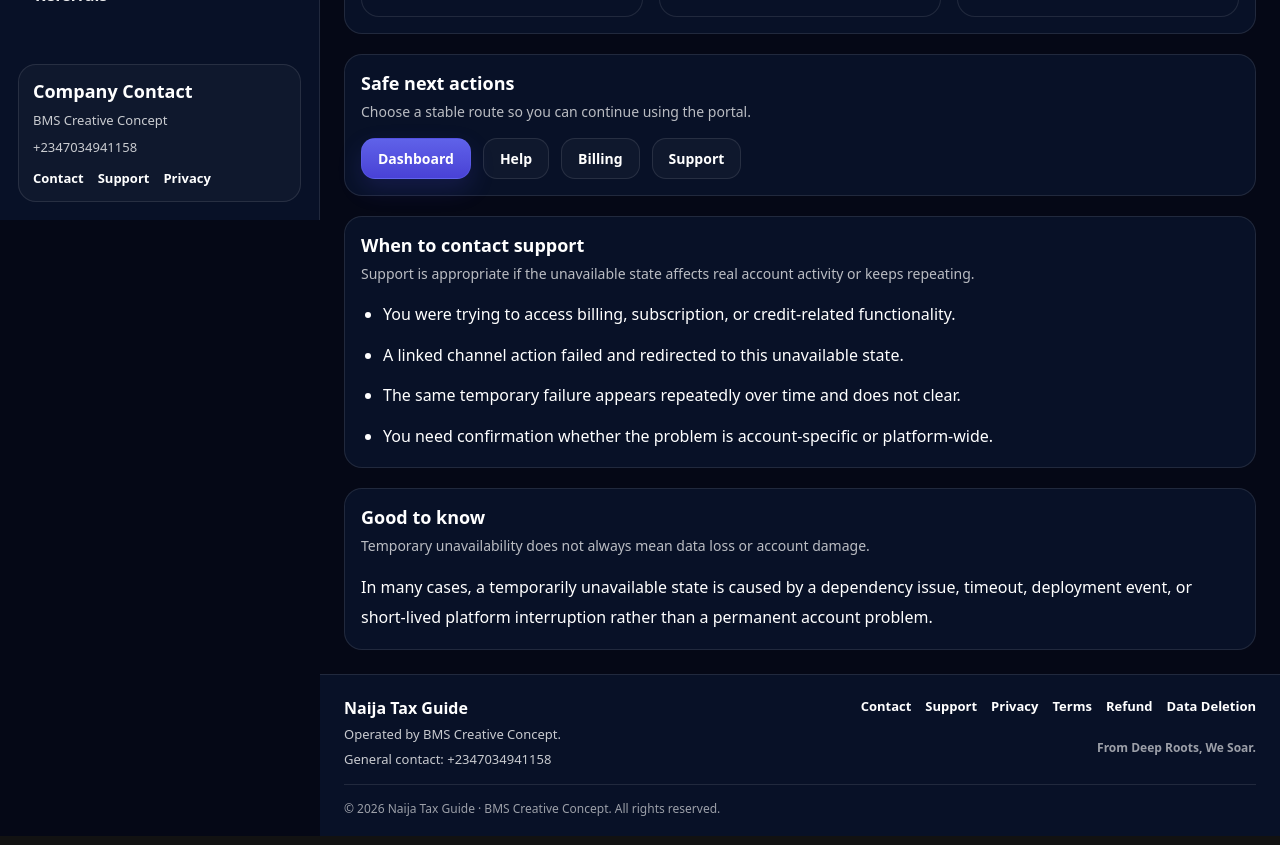
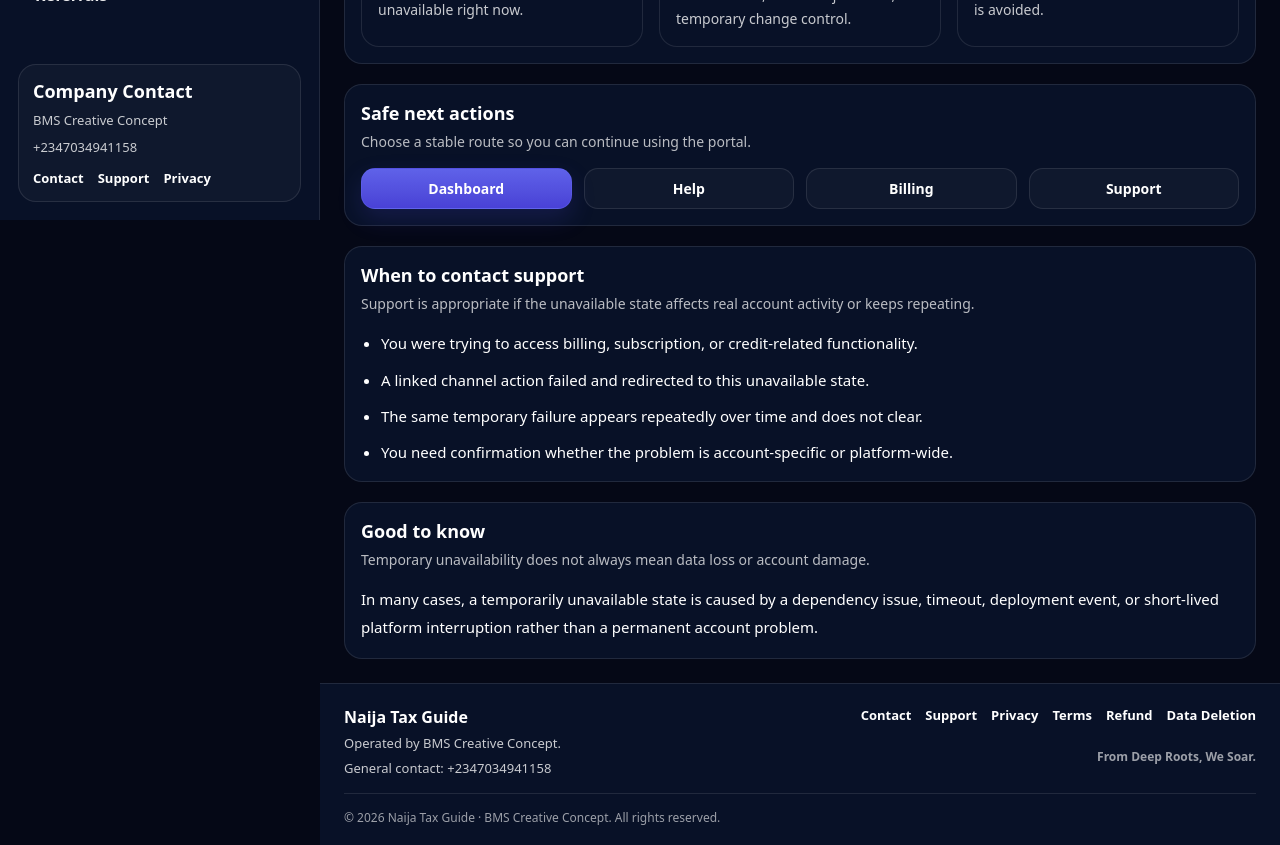
Before and after one commit to SirBM201/naija-tax-guide-frontend, a Next.js app: page /unavailable in a window 1280 px wide. Shown: the part 580-1425 px from the top of the page. Built offline with nearby package versions, Linux system fonts and the light colour scheme; no server answers; sample sign-in values are in the browser's storage.

Commit message:
Update page.tsx

```diff
--- a/app/unavailable/page.tsx
+++ b/app/unavailable/page.tsx
@@ -13,27 +13,29 @@ import { SectionStack } from "@/components/page-layout";
 function bodyStyle(): React.CSSProperties {
   return {
     display: "grid",
-    gap: 18,
+    gap: 16,
     color: "var(--text)",
-    fontSize: 16,
-    lineHeight: 1.9,
+    fontSize: 15,
+    lineHeight: 1.85,
+    minWidth: 0,
   };
 }
 
-function actionRowStyle(): React.CSSProperties {
+function actionGridStyle(): React.CSSProperties {
   return {
-    display: "flex",
+    display: "grid",
+    gridTemplateColumns: "repeat(auto-fit, minmax(180px, 1fr))",
     gap: 12,
-    flexWrap: "wrap",
-    alignItems: "center",
+    alignItems: "stretch",
   };
 }
 
 function infoGridStyle(): React.CSSProperties {
   return {
     display: "grid",
-    gridTemplateColumns: "repeat(auto-fit, minmax(240px, 1fr))",
+    gridTemplateColumns: "repeat(auto-fit, minmax(220px, 1fr))",
     gap: 16,
+    minWidth: 0,
   };
 }
 
@@ -42,38 +44,60 @@ function infoCardStyle(): React.CSSProperties {
     border: "1px solid var(--border)",
     borderRadius: 18,
     background: "var(--surface)",
-    padding: 18,
+    padding: 16,
     display: "grid",
     gap: 8,
+    minWidth: 0,
+    wordBreak: "break-word",
+    overflowWrap: "anywhere",
   };
 }
 
 function labelStyle(): React.CSSProperties {
   return {
-    fontSize: 13,
+    fontSize: 12,
     fontWeight: 800,
     color: "var(--text-muted)",
     textTransform: "uppercase",
     letterSpacing: 0.4,
     margin: 0,
+    wordBreak: "break-word",
   };
 }
 
 function valueStyle(): React.CSSProperties {
   return {
-    fontSize: 20,
+    fontSize: "clamp(20px, 4.5vw, 22px)",
     fontWeight: 900,
     color: "var(--text)",
     margin: 0,
+    lineHeight: 1.2,
+    wordBreak: "break-word",
+    overflowWrap: "anywhere",
   };
 }
 
 function helperStyle(): React.CSSProperties {
   return {
-    fontSize: 15,
+    fontSize: 14,
     color: "var(--text-muted)",
     lineHeight: 1.7,
     margin: 0,
+    wordBreak: "break-word",
+    overflowWrap: "anywhere",
+  };
+}
+
+function listStyle(): React.CSSProperties {
+  return {
+    margin: 0,
+    paddingLeft: 20,
+    display: "grid",
+    gap: 10,
+    lineHeight: 1.75,
+    minWidth: 0,
+    wordBreak: "break-word",
+    overflowWrap: "anywhere",
   };
 }
 
@@ -85,14 +109,14 @@ export default function UnavailablePage() {
       title="Service Temporarily Unavailable"
       subtitle="The requested feature or page is currently unavailable. This may be caused by maintenance, provider interruption, or a temporary platform-side issue."
       actions={
-        <>
-          <button onClick={() => router.push("/dashboard")} style={shellButtonPrimary()}>
+        <div style={actionGridStyle()}>
+          <button onClick={() => router.push("/dashboard")} style={{ ...shellButtonPrimary(), width: "100%" }}>
             Go to Dashboard
           </button>
-          <button onClick={() => router.push("/support")} style={shellButtonSecondary()}>
+          <button onClick={() => router.push("/support")} style={{ ...shellButtonSecondary(), width: "100%" }}>
             Open Support
           </button>
-        </>
+        </div>
       }
     >
       <SectionStack>
@@ -139,17 +163,17 @@ export default function UnavailablePage() {
           title="Safe next actions"
           subtitle="Choose a stable route so you can continue using the portal."
         >
-          <div style={actionRowStyle()}>
-            <button onClick={() => router.push("/dashboard")} style={shellButtonPrimary()}>
+          <div style={actionGridStyle()}>
+            <button onClick={() => router.push("/dashboard")} style={{ ...shellButtonPrimary(), width: "100%" }}>
               Dashboard
             </button>
-            <button onClick={() => router.push("/help")} style={shellButtonSecondary()}>
+            <button onClick={() => router.push("/help")} style={{ ...shellButtonSecondary(), width: "100%" }}>
               Help
             </button>
-            <button onClick={() => router.push("/billing")} style={shellButtonSecondary()}>
+            <button onClick={() => router.push("/billing")} style={{ ...shellButtonSecondary(), width: "100%" }}>
               Billing
             </button>
-            <button onClick={() => router.push("/support")} style={shellButtonSecondary()}>
+            <button onClick={() => router.push("/support")} style={{ ...shellButtonSecondary(), width: "100%" }}>
               Support
             </button>
           </div>
@@ -160,15 +184,7 @@ export default function UnavailablePage() {
           subtitle="Support is appropriate if the unavailable state affects real account activity or keeps repeating."
         >
           <div style={bodyStyle()}>
-            <ul
-              style={{
-                margin: 0,
-                paddingLeft: 22,
-                display: "grid",
-                gap: 12,
-                lineHeight: 1.8,
-              }}
-            >
+            <ul style={listStyle()}>
               <li>You were trying to access billing, subscription, or credit-related functionality.</li>
               <li>A linked channel action failed and redirected to this unavailable state.</li>
               <li>The same temporary failure appears repeatedly over time and does not clear.</li>
@@ -182,10 +198,9 @@ export default function UnavailablePage() {
           subtitle="Temporary unavailability does not always mean data loss or account damage."
         >
           <div style={bodyStyle()}>
-            <p style={{ margin: 0 }}>
-              In many cases, a temporarily unavailable state is caused by a
-              dependency issue, timeout, deployment event, or short-lived
-              platform interruption rather than a permanent account problem.
+            <p style={{ margin: 0, wordBreak: "break-word", overflowWrap: "anywhere" }}>
+              In many cases, a temporarily unavailable state is caused by a dependency issue, timeout,
+              deployment event, or short-lived platform interruption rather than a permanent account problem.
             </p>
           </div>
         </WorkspaceSectionCard>
```
